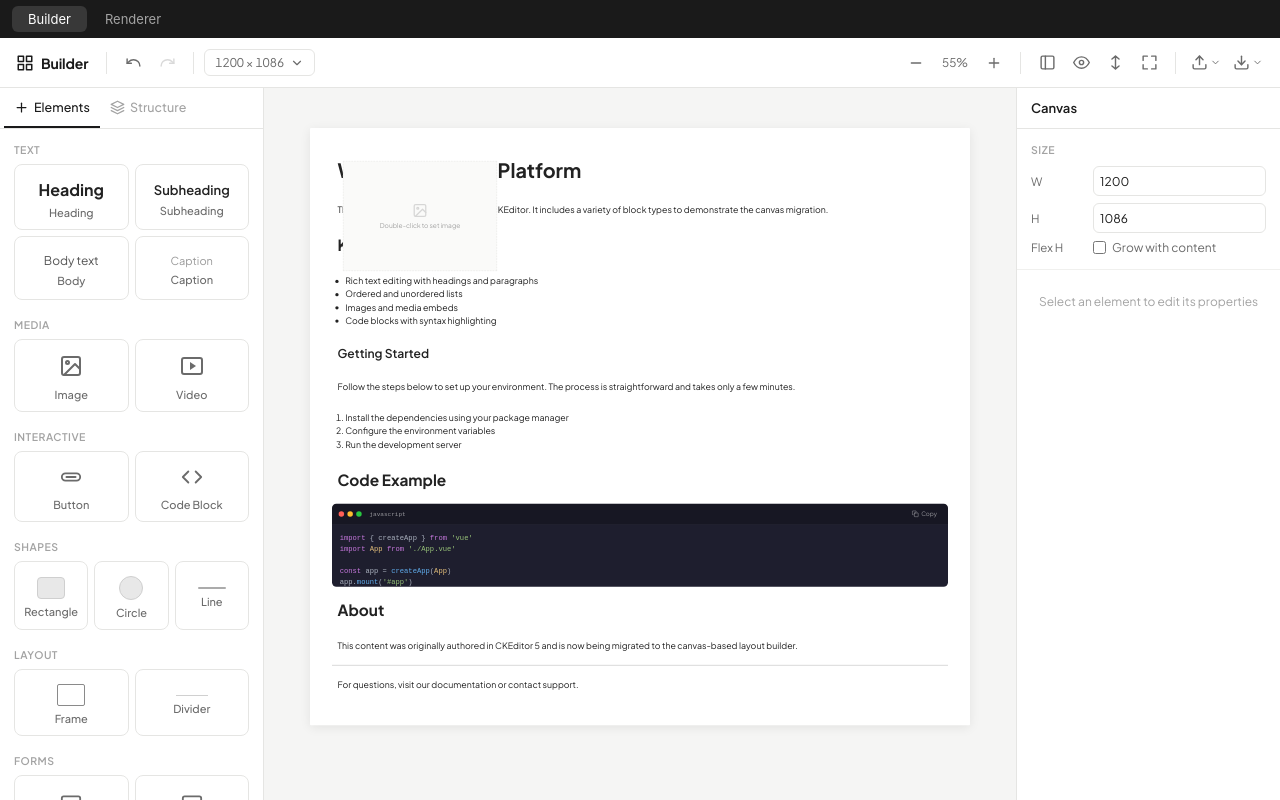
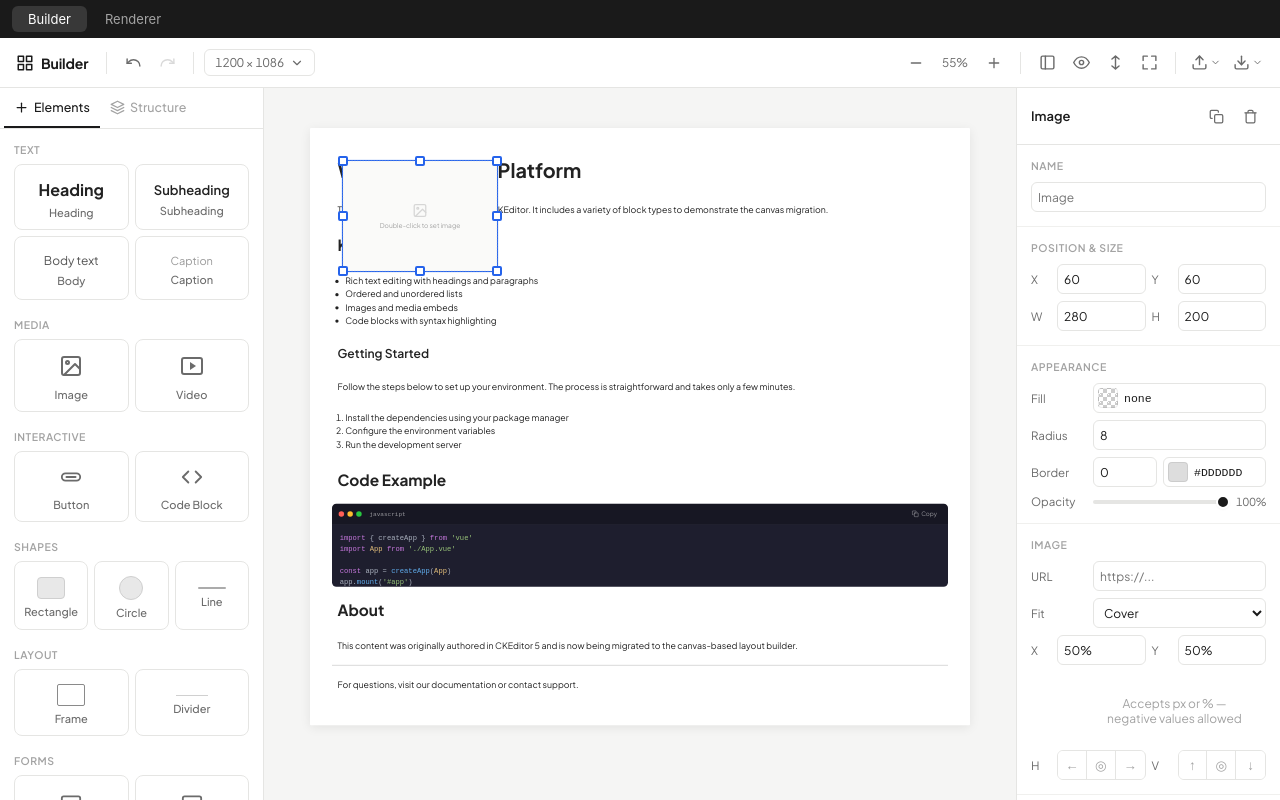
Before and after one commit to wahyudwikrisnanto/content-builder, a Vue app: page / in a window 1280 px wide. Both pictures are taken after a click on the element "Image". Built offline with nearby package versions, Linux system fonts and the light colour scheme.

Commit message:
fix(resize): fix resize handle positioning
- also fix duplicating frame with childrens
- fix zoom in & out canvas position

```diff
--- a/src/components/Canvas.vue
+++ b/src/components/Canvas.vue
@@ -124,7 +124,7 @@ function onScrollMouseDown(e: MouseEvent): void {
 function onClickOutsideWorkspace(e: MouseEvent): void {
   const target = e.target as Element;
 
-  if (target && !target.closest('.workspace')) {
+  if (target && !target.closest('.cb-root')) {
     cms.select(null);
     cms.state.allSelected = false;
     cms.state.selectedIds = [];
--- a/src/components/ResizeHandles.vue
+++ b/src/components/ResizeHandles.vue
@@ -1,5 +1,5 @@
 <script setup lang="ts">
-import { computed, ref, onMounted, onUnmounted } from 'vue'
+import { ref, onMounted, onUnmounted, watch, nextTick } from 'vue'
 import type { CSSProperties } from 'vue'
 import { useCms } from '../composables/useCms'
 import { cloneEl } from '../composables/factories'
@@ -28,32 +28,45 @@ onUnmounted(() => {
 })
 
 // 2. Computed wrapper style tracking both element state, zoom, and viewport changes
-const wrapperStyle = computed(() => {
-  // Reading these reactive properties ensures recalculation when zoom/element properties change:
-  const _zoom = cms.state.zoom
-  const _x = props.element.x
-  const _y = props.element.y
-  const _w = props.element.width
-  const _h = props.element.height
-  const _tick = viewportTick.value
+const wrapperStyle = ref<Record<string, string | number>>({})
+watch(
+  () => [
+    cms.state.zoom,
+    props.element.x,
+    props.element.y,
+    props.element.width,
+    props.element.height,
+    viewportTick.value,
+  ],
+  async () => {
+    await nextTick()
 
     const realElement = document.querySelector(`[data-element-id="${props.element.id}"]`)
+
     if (!realElement) {
-    return { display: 'none' }
+      wrapperStyle.value = {
+        display: 'none',
+      }
+      return
     }
 
     const rect = realElement.getBoundingClientRect()
 
-  return {
-    position: 'absolute' as const,
+    wrapperStyle.value = {
+      position: 'absolute',
       left: `${rect.left + window.scrollX}px`,
       top: `${rect.top + window.scrollY}px`,
       width: `${rect.width}px`,
       height: `${rect.height}px`,
-    pointerEvents: 'none' as const,
+      pointerEvents: 'none',
       zIndex: 9999,
     }
-})
+  },
+  {
+    immediate: true,
+    flush: 'post',
+  },
+)
 
 // --- Keep existing resize drag logic intact ---
 type HandleId = 'nw' | 'n' | 'ne' | 'e' | 'se' | 's' | 'sw' | 'w'
--- a/src/composables/useCms.ts
+++ b/src/composables/useCms.ts
@@ -317,9 +317,7 @@ const actions = {
     containerHeight: number
     origin: { x: number; y: number }
   } {
-    const parentFrame = el.parentId
-      ? state.elements.find((e) => e.id === el.parentId)
-      : undefined
+    const parentFrame = el.parentId ? state.elements.find((e) => e.id === el.parentId) : undefined
     return {
       parentFrame,
       containerWidth: parentFrame ? parentFrame.width : state.canvasWidth,
@@ -407,6 +405,7 @@ const actions = {
     state.editingTextId = null
     state.allSelected = false
     state.selectedIds = []
+    console.trace(id)
   },
   setSelectedIds(ids: string[]): void {
     state.selectedIds = ids
@@ -687,17 +686,68 @@ const actions = {
     if (el.parentId) reflowFrame(el.parentId)
   },
   duplicate(id: string): void {
-    const el = state.elements.find((e) => e.id === id)
-    if (!el) return
+    const root = state.elements.find((e) => e.id === id)
+    if (!root) return
+
     snapshot()
-    const dup: CmsElement = { ...cloneEl(el), id: cmsUid(), x: el.x + 20, y: el.y + 20 }
-    const sized = clampSize(dup, state.canvasWidth, state.canvasHeight, state.flexibleHeight)
-    Object.assign(dup, sized)
-    state.elements.push(dup)
-    // Auto-layout siblings are positioned by reflowFrame, not the raw +20/+20 offset above —
-    // without this the duplicate floats at that offset until an unrelated edit forces a reflow.
-    if (dup.parentId) reflowFrame(dup.parentId)
-    state.selectedId = dup.id
+
+    // Get root + all descendants
+    const originals: CmsElement[] = []
+
+    const collect = (parentId: string) => {
+      const children = state.elements.filter((e) => e.parentId === parentId)
+      for (const child of children) {
+        originals.push(child)
+        collect(child.id)
+      }
+    }
+
+    originals.push(root)
+    collect(root.id)
+
+    // old id -> new id
+    const idMap = new Map<string, string>()
+
+    for (const el of originals) {
+      idMap.set(el.id, cmsUid())
+    }
+
+    const clones = originals.map((el) => {
+      const clone = cloneEl(el)
+
+      clone.id = idMap.get(el.id)!
+
+      if (el.parentId && idMap.has(el.parentId)) {
+        // Parent is also duplicated
+        clone.parentId = idMap.get(el.parentId)!
+      } else {
+        // Keep original parent
+        clone.parentId = el.parentId
+      }
+
+      // Offset only the duplicated root
+      if (el.id === root.id) {
+        clone.x += 20
+        clone.y += 20
+
+        Object.assign(
+          clone,
+          clampSize(clone, state.canvasWidth, state.canvasHeight, state.flexibleHeight),
+        )
+      }
+
+      return clone
+    })
+
+    state.elements.push(...clones)
+
+    const duplicatedRoot = clones[0]
+
+    if (duplicatedRoot.parentId) {
+      reflowFrame(duplicatedRoot.parentId)
+    }
+
+    state.selectedId = duplicatedRoot.id
   },
   toggleVisible(id: string): void {
     const i = findIdx(id)
--- a/src/style.css
+++ b/src/style.css
@@ -479,7 +479,7 @@
   flex: 1;
   overflow: auto;
   display: flex;
-  justify-content: center;
+  justify-content: safe center;
   padding: 40px 40px 80px;
 }
 .cb-root .canvas-wrapper {
```
Lines whose indentation alone changed are shown as unchanged.
